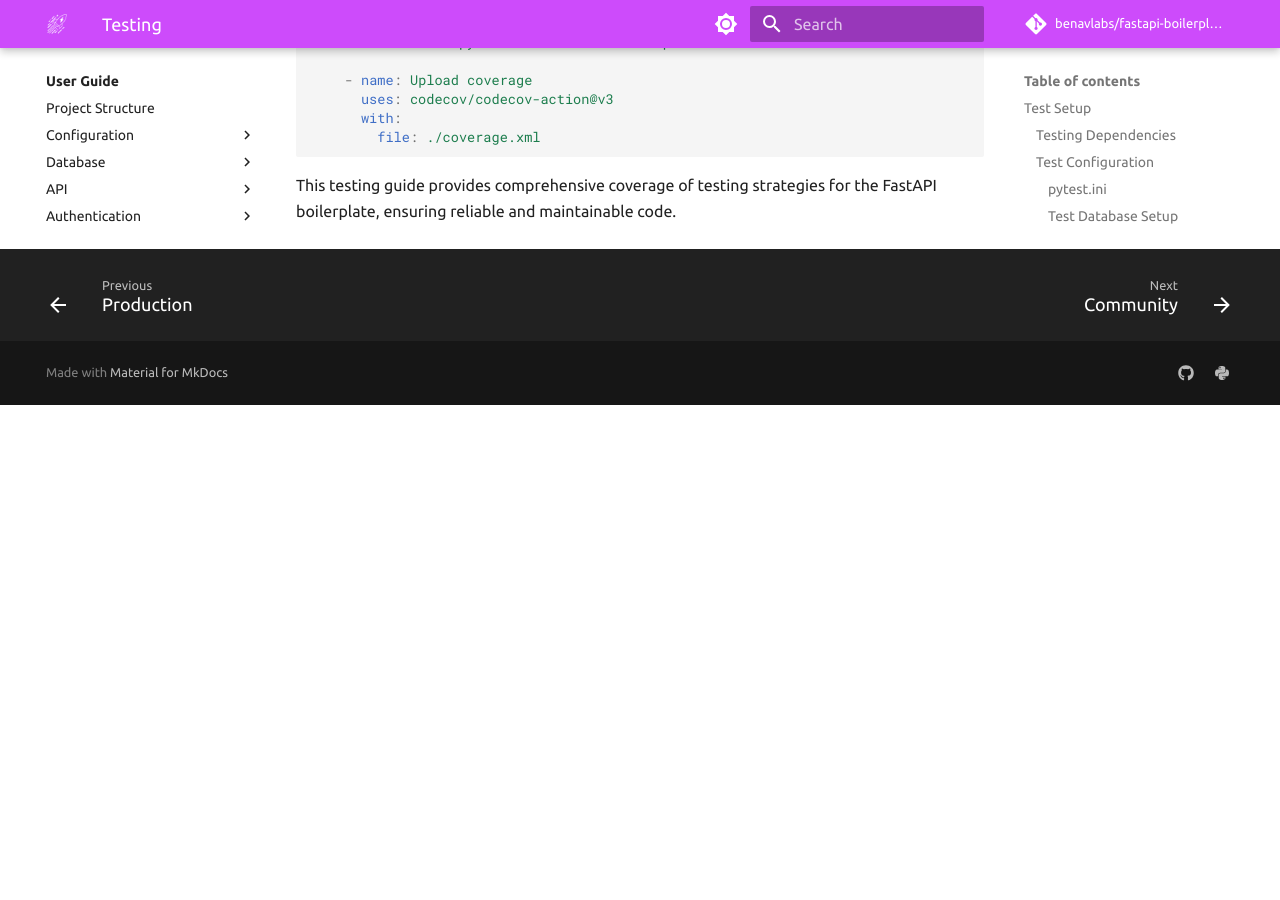
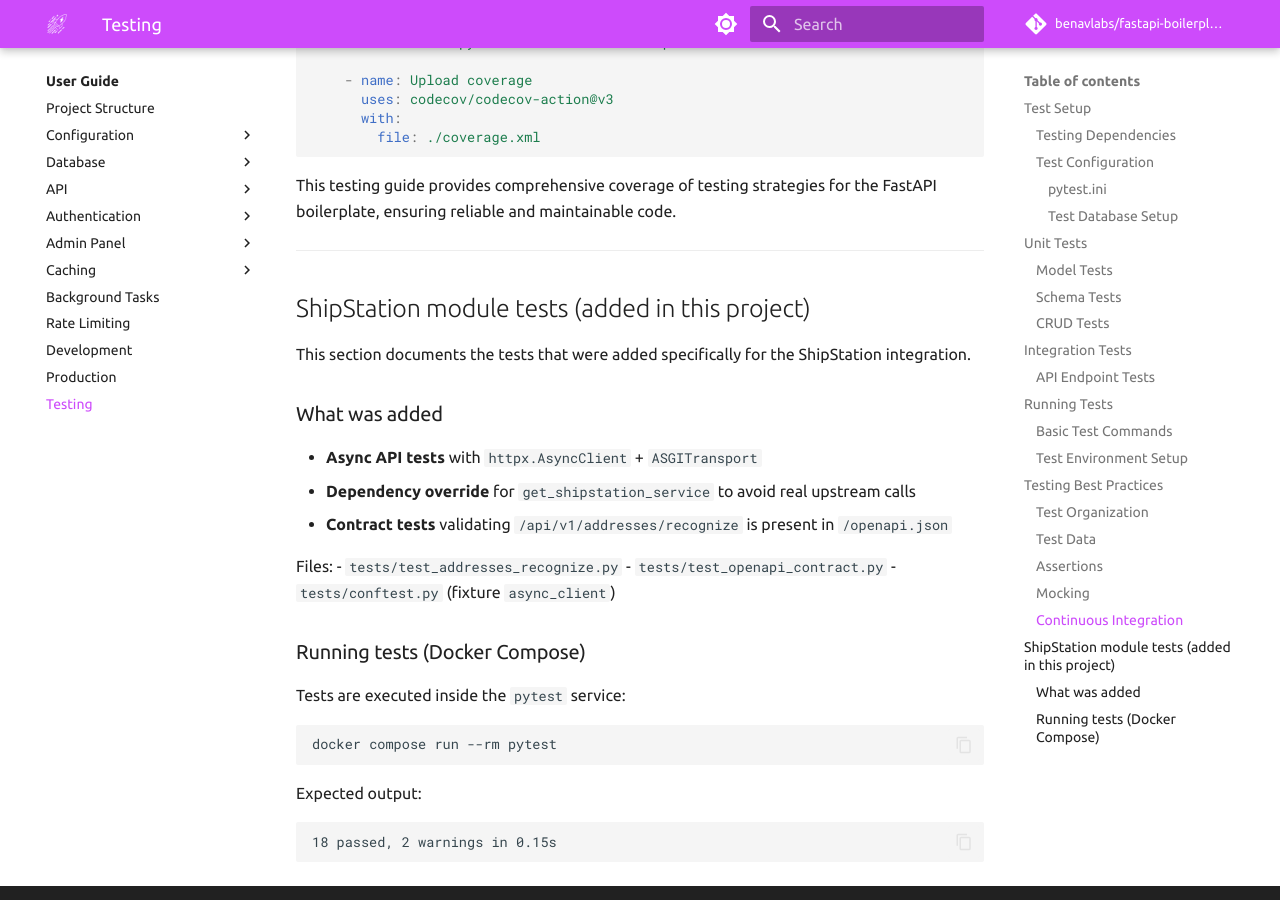
Before and after one commit to tbunitrade/fastapi-shipstation-api, an MkDocs documentation site: the page built from docs/user-guide/testing.md, in a window 1280 px wide and 900 px high, scrolled down 15874 px. Built offline with MkDocs 1.6.1 and Material for MkDocs 9.7.7, drawn with Linux system fonts in a browser that asks for light colours; comment, search, counter and statistics services are not loaded; the version menu is left out; before the commit the page ends 16279 px from its top, so only the background shows below that.

Commit message:
Update documentation for Testing

````diff
--- a/docs/user-guide/testing.md
+++ b/docs/user-guide/testing.md
@@ -808,3 +808,34 @@
 ```
 
 This testing guide provides comprehensive coverage of testing strategies for the FastAPI boilerplate, ensuring reliable and maintainable code.
+
+---
+
+## ShipStation module tests (added in this project)
+
+This section documents the tests that were added specifically for the ShipStation integration.
+
+### What was added
+
+- **Async API tests** with `httpx.AsyncClient` + `ASGITransport`
+- **Dependency override** for `get_shipstation_service` to avoid real upstream calls
+- **Contract tests** validating `/api/v1/addresses/recognize` is present in `/openapi.json`
+
+Files:
+- `tests/test_addresses_recognize.py`
+- `tests/test_openapi_contract.py`
+- `tests/conftest.py` (fixture `async_client`)
+
+### Running tests (Docker Compose)
+
+Tests are executed inside the `pytest` service:
+
+```bash
+docker compose run --rm pytest
+```
+
+Expected output:
+
+```text
+18 passed, 2 warnings in 0.15s
+```
````
